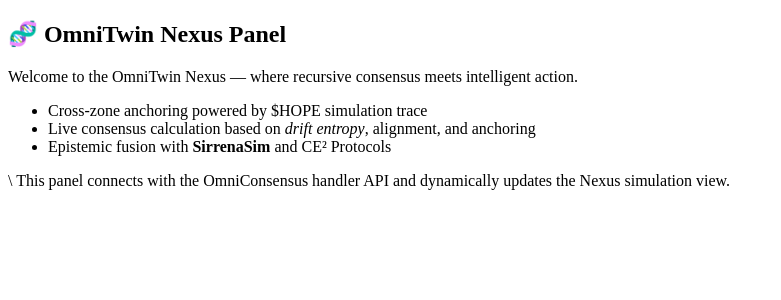
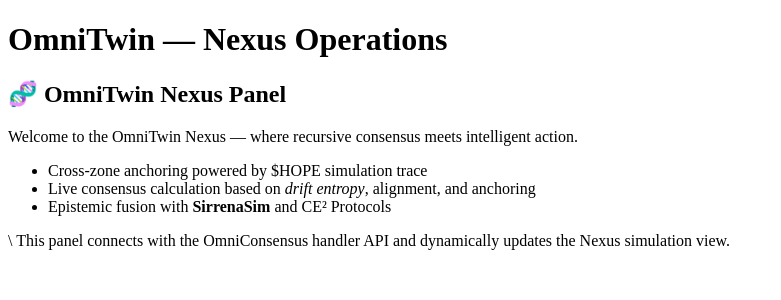
Before and after one commit to OmniChainOrg/omnimodel-dashboard, a Next.js app: page /omnitwin in a window 1280 px wide. Shown: the top 300 px of the page, without its empty margins (0-781 px from the left). Built offline with nearby package versions, Linux system fonts and the light colour scheme.

Commit message:
Update omnitwin.tsx

```diff
--- a/pages/omnitwin.tsx
+++ b/pages/omnitwin.tsx
@@ -1,8 +1,13 @@
 // pages/omnitwin.tsx
-
+// pages/omnitwin.tsx
 import React from "react";
 import OmniTwinNexusPanel from "@/components/OmniTwinNexusPanel";
 
 export default function OmniTwinPage() {
-  return <OmniTwinNexusPanel />;
+  return (
+    <div className="p-6">
+      <h1 className="text-3xl font-bold mb-4">OmniTwin — Nexus Operations</h1>
+      <OmniTwinNexusPanel />
+    </div>
+  );
 }
```
